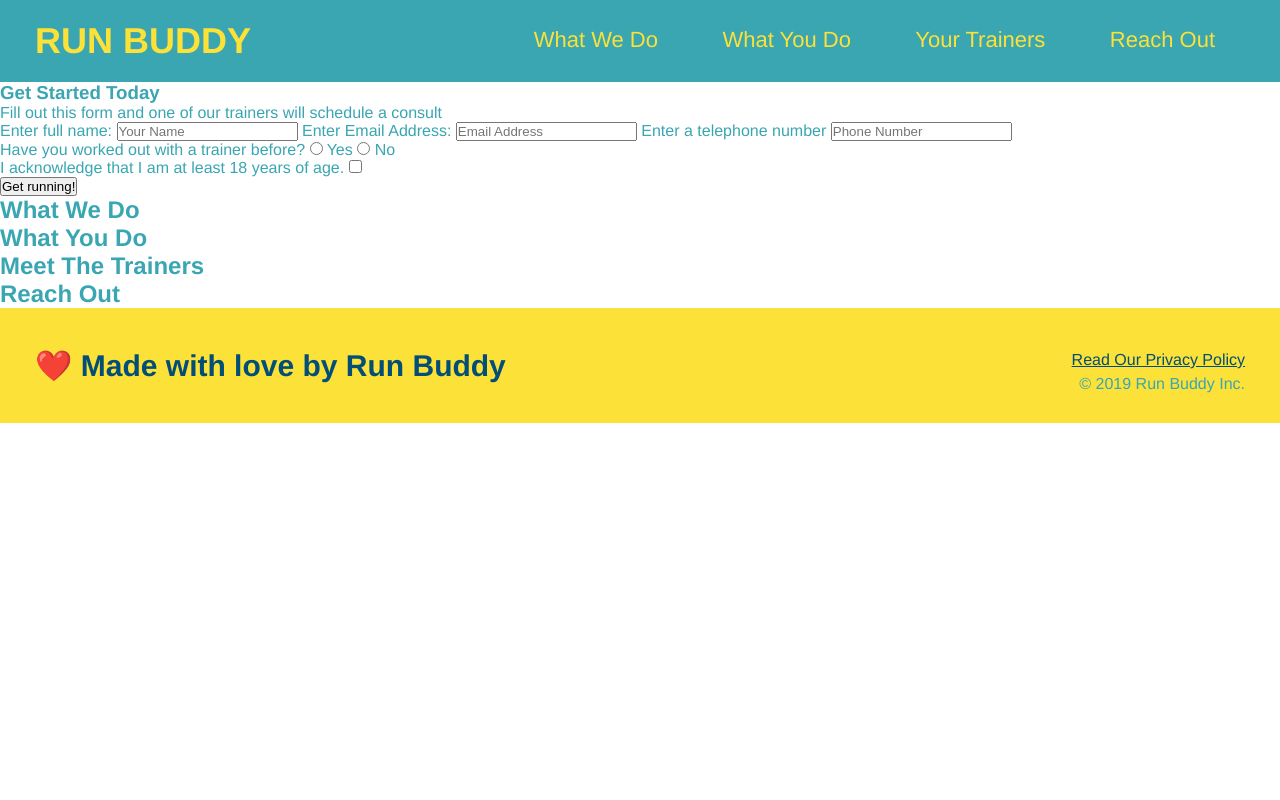
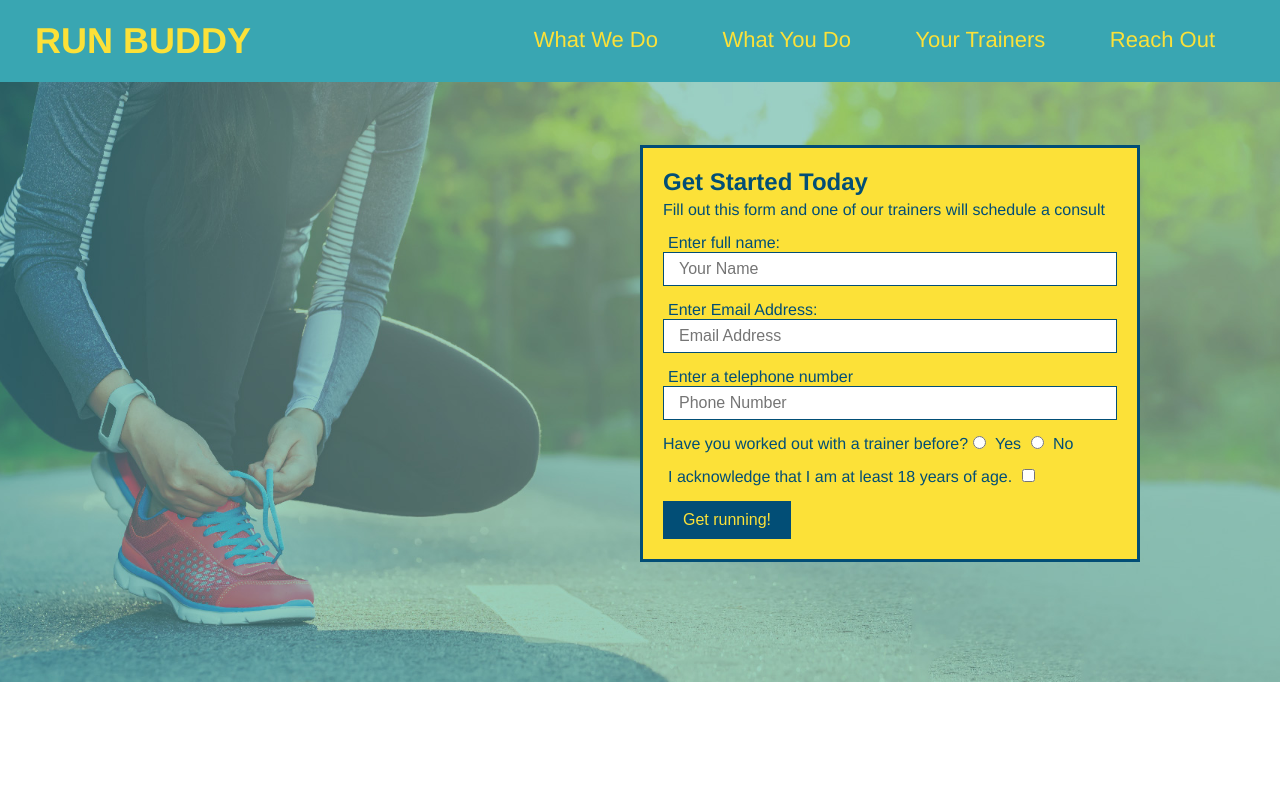
Before and after one commit to symlara/run-buddy, a plain HTML site: page index.html in a window 1280 px wide. Shown: the top 800 px of the page. Drawn offline with Linux system fonts and the light colour scheme.

Commit message:
completed the hero section

```diff
--- a/assets/css/style.css
+++ b/assets/css/style.css
@@ -67,3 +67,61 @@ footer div {
 footer a {
     color: #024e76;
 }
+
+section {
+    padding: 60px;
+}
+
+/* Hero Style Start */
+.hero {
+    background-image: url("../images/hero-bg.jpg");
+    height: 600px;
+    background-size: cover;
+    background-position: center;
+    position: relative;
+}
+/*The height property fixed at 600px gives an exact size of the section, which is important in this context to allow room for the sign-up form.*/
+
+
+.hero-form {
+    border: solid 3px #024e76;
+    background-color: #fce138;
+    padding: 20px;
+    width: 500px;
+    color: #024e76;
+    position: absolute;
+    bottom: 120px;
+    right: 140px;
+}
+
+.hero-form h3 {
+    font-size: 24px;
+    margin: 0;
+}
+
+.hero-form p {
+    margin: 5px 0 15px 0;
+}
+
+.form-input {
+    border: 1px solid #024e76;
+    display: block;
+    padding: 7px 15px;
+    font-size: 16px;
+    color: #024e76;
+    width: 100%;
+    margin-bottom: 15px;
+}
+
+.hero-form label {
+    margin: 0 5px;
+}
+
+.hero-form button {
+    color: #fce138;
+    background-color: #024e76;
+    border: none;
+    padding: 10px 20px;
+    font-size: 16px;
+}
+/* Hero Style End */
--- a/index.html
+++ b/index.html
@@ -31,18 +31,18 @@
         </header>
 
         <!-- hero section -->
-        <section>
-        <div>
+        <section class="hero">
+        <div class="hero-form">
             <h3>Get Started Today</h3>
             <p>Fill out this form and one of our trainers will schedule a consult</p>
             <!-- Add form elements -->
             <form>
                 <label for="name">Enter full name:</label>
-                <input type="text" placeholder="Your Name" name="name" id="name" />
+                <input type="text" placeholder="Your Name" name="name" id="name" class="form-input" />
                 <label for="email">Enter Email Address:</label>
-                <input type="email" placeholder="Email Address" name="email" id="email" />
+                <input type="email" placeholder="Email Address" name="email" id="email" class="form-input" />
                 <label for="phone">Enter a telephone number</label>
-                <input type="tel" placeholder="Phone Number" name="phone" id="phone" />
+                <input type="tel" placeholder="Phone Number" name="phone" id="phone" class="form-input" />
                 <p>
                     Have you worked out with a trainer before?
                     <input type="radio" name="trainer-confirm" id="trainer-yes" />
```
Also changed, not shown: assets/images/hero-bg.jpg (added).
